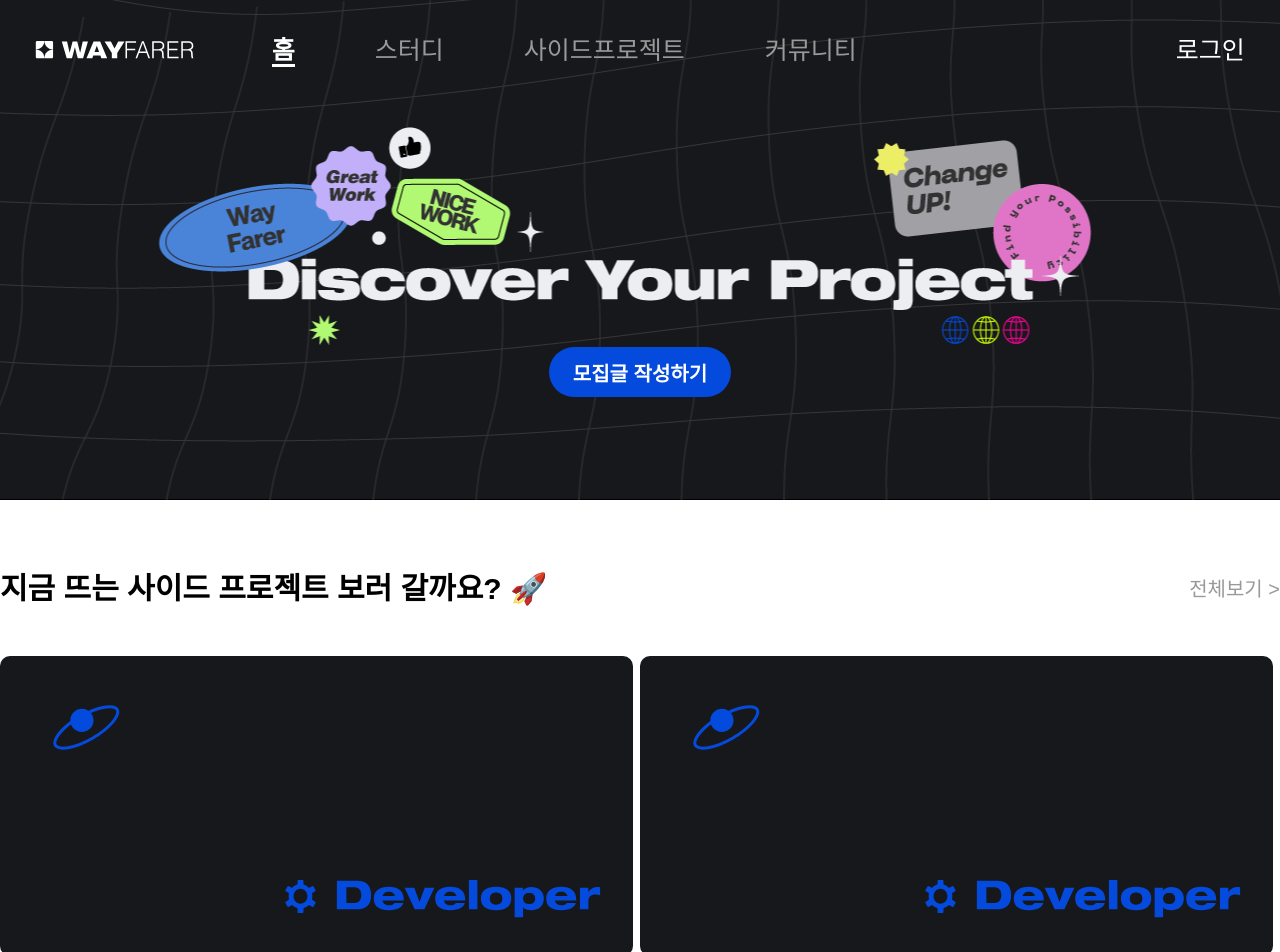
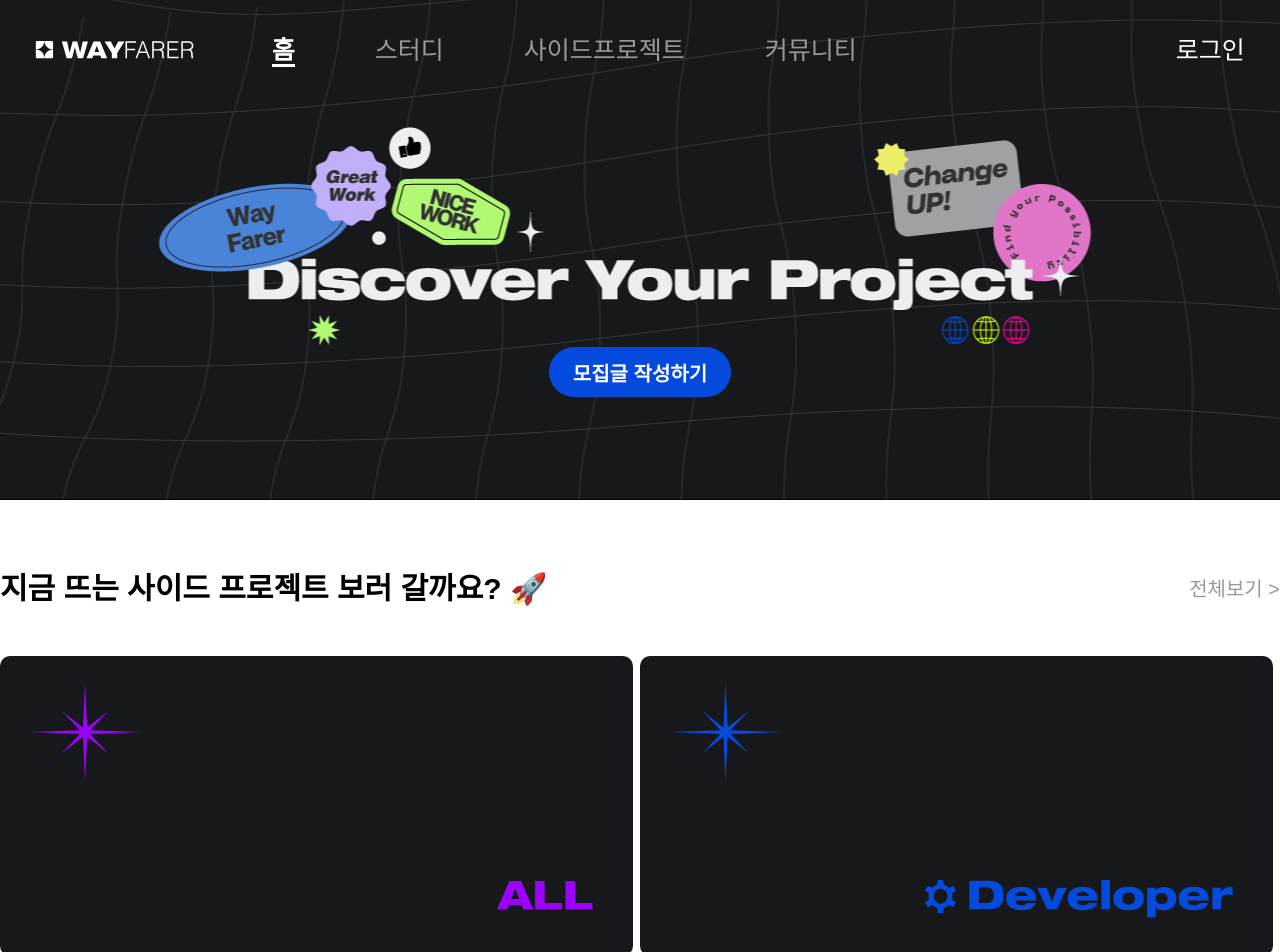
Before and after one commit to ProjectCoco/wayfarer-frontend, a Next.js app: page / in a window 1280 px wide. Shown: the top 952 px of the page. Built offline with nearby package versions, Linux system fonts and the light colour scheme; a web font is replaced by a local one.

Commit message:
feat: BigCard component 직군에 따른 이미지 렌더링 기능 추가

```diff
--- a/components/pages/Home/BigCard.tsx
+++ b/components/pages/Home/BigCard.tsx
@@ -1,12 +1,18 @@
-import React, { useState } from "react";
+import React, { useEffect, useState } from "react";
 import Image from "next/image";
 import styled from "styled-components";
-import BigStudyCardDevImg from "../../../public/Cards/BigCards/BigStudyCardDev.svg";
 import BigCardHover from "./BigCardHover";
 import { BigCardProps } from "./BigCards";
+import { BigCardsImg, BigCardsImgType } from "../../../public/Cards/BigCards";
 
 const BigCard = (data: BigCardProps) => {
   const [isHover, setIsHover] = useState(false);
+
+  const selectCardImg = (type: string, occupation: string) => {
+    return Object.keys(BigCardsImg).filter(
+      (cardName) => cardName.includes(type) && cardName.includes(occupation)
+    )[0];
+  };
 
   return (
     <CardContainer>
@@ -17,7 +23,14 @@ const BigCard = (data: BigCardProps) => {
         {isHover ? (
           <BigCardHover {...data} />
         ) : (
-          <Image src={BigStudyCardDevImg} alt="BigStudyCardDevImg" />
+          <Image
+            src={
+              BigCardsImg[
+                selectCardImg(data.type, data.occupation) as BigCardsImgType
+              ]
+            }
+            alt={`${data.occupation}Card`}
+          />
         )}
       </Card>
       <ProjectTitle>{data.title}</ProjectTitle>
@@ -44,11 +57,7 @@ const Card = styled.div`
   display: block;
   width: 100%;
   line-height: 0;
-  height: 299.52px;
-
-  img {
-    height: 300px;
-  }
+  height: 300px;
 `;
 
 const ProjectTitle = styled.div`
```
